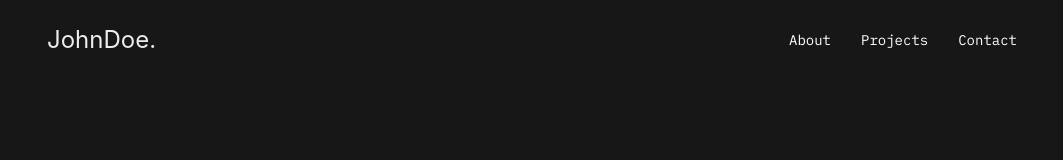
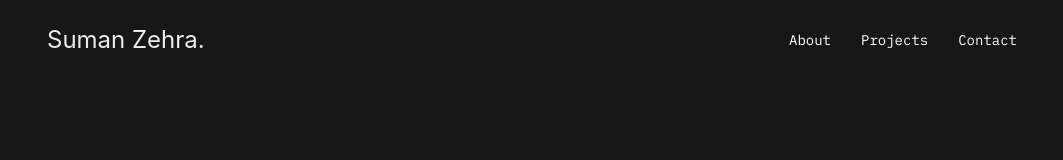
Before and after one commit to sumanzehra/FinalProject, a plain HTML site: page index.html in a window 1280 px wide. Shown: the top 160 px of the page, without its empty margins (108-1171 px from the left). Drawn offline with Linux system fonts and the light colour scheme.

Commit message:
Final PRoject Commit

```diff
--- a/index.html
+++ b/index.html
@@ -16,7 +16,7 @@
     <nav class="uk-navbar-container uk-margin-small-left uk-margin-small-right uk-visible@m uk-margin-xlarge-left uk-margin-xlarge-right" uk-navbar uk-sticky="sel-target: .uk-navbar-container; cls-active: uk-navbar-sticky">
 
     <div class="uk-navbar-left">
-        <a href="" class="uk-navbar-item uk-logo uk-light">JohnDoe.</a>
+        <a href="" class="uk-navbar-item uk-logo uk-light">Suman Zehra.</a>
     </div>
     <div class="uk-navbar-right">
 
```
